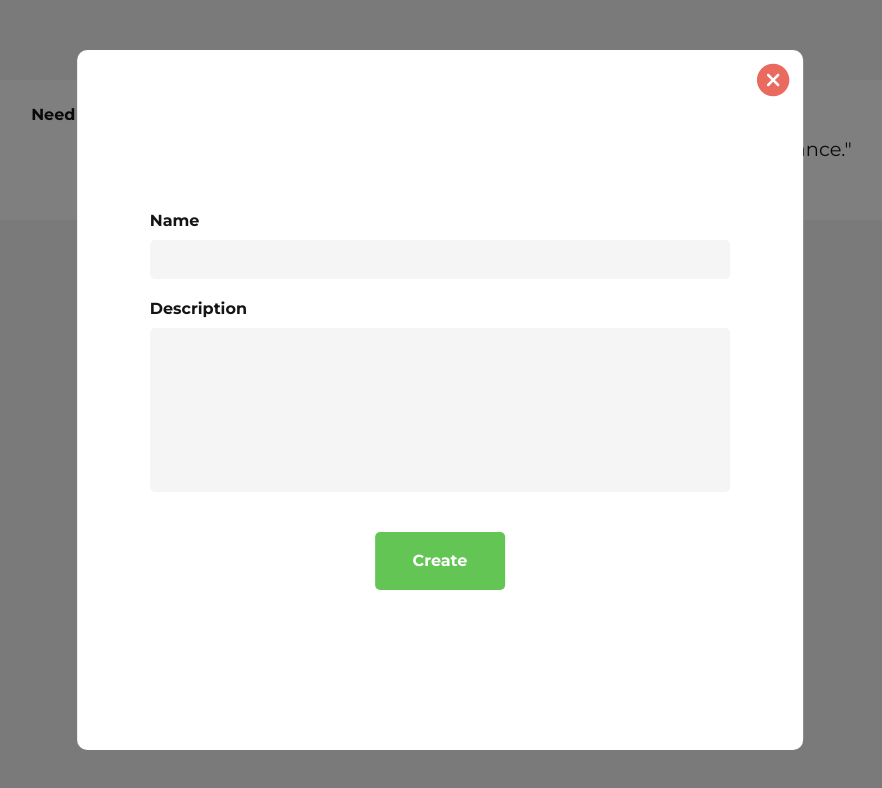
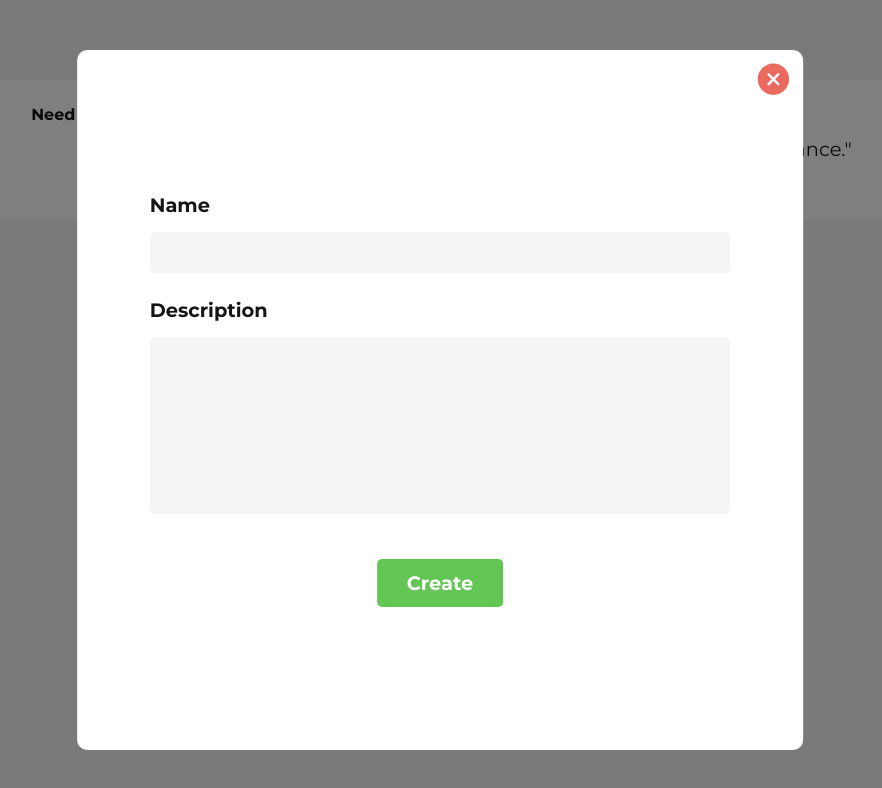
Before and after one commit to hecticme/maintenance-tracker, a React (Vite) app: page / in a window 1280 px wide. Both pictures are taken after a click on the element 526 px from the left and 124 px from the top of the page. Shown: the top 788 px of the page, without its empty margins (200-1082 px from the left). Built offline with nearby package versions, Linux system fonts and the light colour scheme.

Commit message:
update modal styles

```diff
--- a/src/App.jsx
+++ b/src/App.jsx
@@ -11,7 +11,10 @@ function App() {
       <UtilBar setIsModalOpen={setIsModalOpen} />
       <MaintenanceList />
       <Modal isModalOpen={isModalOpen} setIsModalOpen={setIsModalOpen} />
-      <div className={`overlay ${isModalOpen ? "show" : ""}`}></div>
+      <div
+        className={`overlay ${isModalOpen ? "show" : ""}`}
+        onClick={() => setIsModalOpen(false)}
+      ></div>
     </div>
   );
 }
--- a/src/scss/components/_Modal.scss
+++ b/src/scss/components/_Modal.scss
@@ -22,11 +22,12 @@
   &__form {
     display: flex;
     flex-direction: column;
-    gap: u.rem(10);
+    gap: u.rem(15);
     width: 80%;
 
     & label {
       font-weight: var(--fw-bold);
+      font-size: u.fluid(320px, 1440px, 16px, 20px);
     }
 
     & input,
@@ -36,14 +37,16 @@
       border: none;
       padding: u.rem(10);
       margin-block-end: u.rem(10);
+      font-size: u.fluid(320px, 1440px, 14px, 18px);
     }
 
     &__submit {
-      width: u.rem(130);
-      height: u.rem(58);
+      width: u.fluid(320px, 1440px, 100px, 130px);
+      aspect-ratio: 13 / 5;
       background-color: var(--clr-green);
       color: var(--clr-white);
       font-weight: var(--fw-bold);
+      font-size: u.fluid(320px, 1440px, 16px, 20px);
       margin-inline: auto;
       margin-block-start: u.rem(20);
       border: none;
@@ -62,8 +65,8 @@
   }
 
   &__close-btn {
-    width: u.rem(40);
-    height: u.rem(40);
+    width: u.fluid(320px, 1440px, 30px, 40px);
+    height: u.fluid(320px, 1440px, 30px, 40px);
     color: var(--clr-red);
     position: absolute;
     top: u.rem(10);
```
